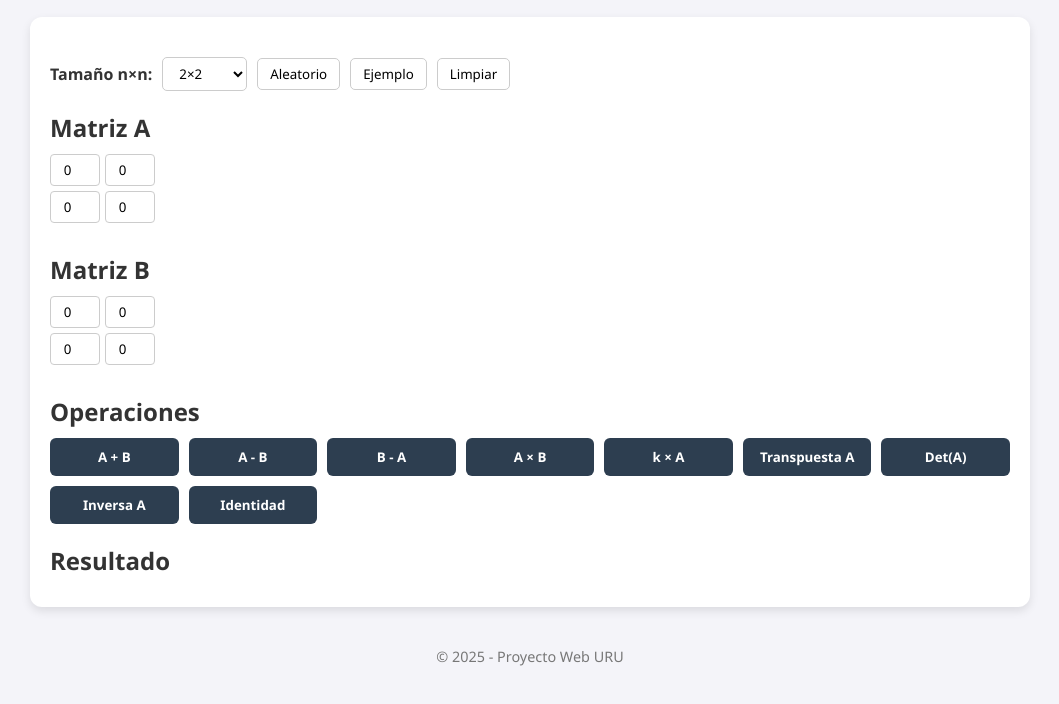
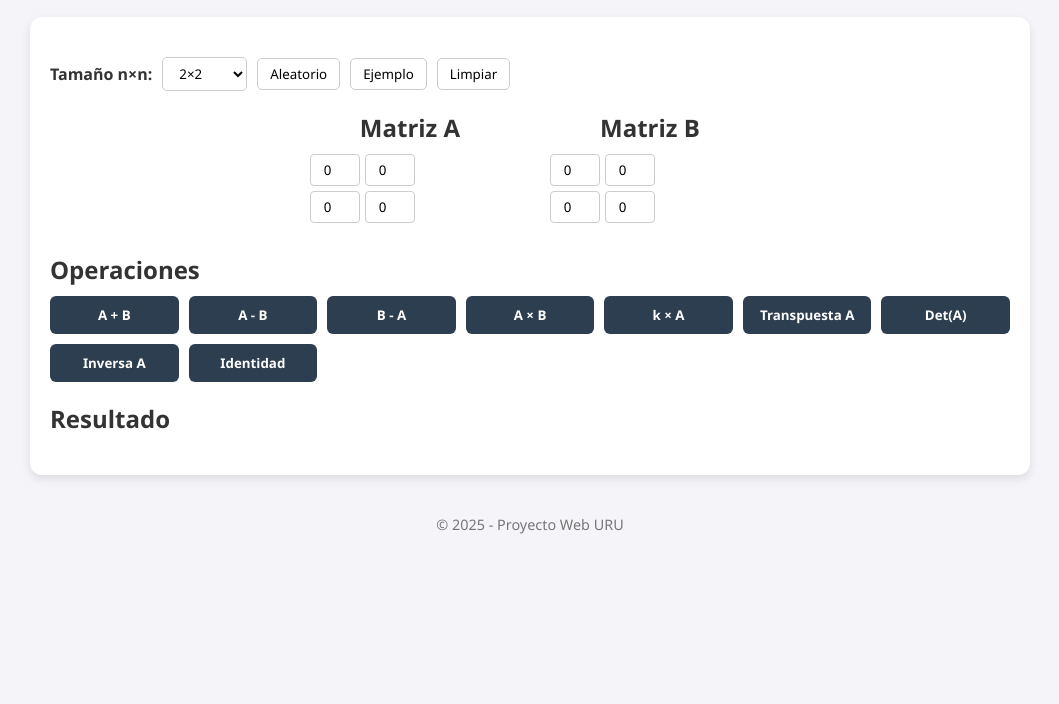
Before and after one commit to cgds1/Matrix-Calculator-, a plain HTML site: page index.html in a window 1280 px wide. Shown: the part 96-800 px from the top of the page, without its empty margins (110-1169 px from the left). Drawn offline with Linux system fonts and the light colour scheme; files whose address does not match are found by name.

Commit message:
Add files via upload
Actualización y ajuste de vista de matrices

```diff
--- a/styles.css
+++ b/styles.css
@@ -75,15 +75,19 @@ main {
 
 .matrices {
     display: flex;
-    gap: 20px;
+    gap: 40px;
     flex-wrap: wrap;
-    justify-content: space-between;
+    justify-content: center;
+    align-items: flex-start;
+    text-align: center;
 }
 
 .matrix-container {
-    flex: 1 1 100%;
+    flex: 0 1 auto;
     overflow-x: auto;
     padding-bottom: 10px;
+    min-width: 200px;
+    text-align: center;
 }
 
 .matrix-grid {
@@ -136,7 +140,8 @@ main {
     gap: 5px;
     width: fit-content;
     min-width: max-content;
-    justify-content: start;
+    margin: 10px auto;
+    justify-content: center;
 }
 
 footer {
```
